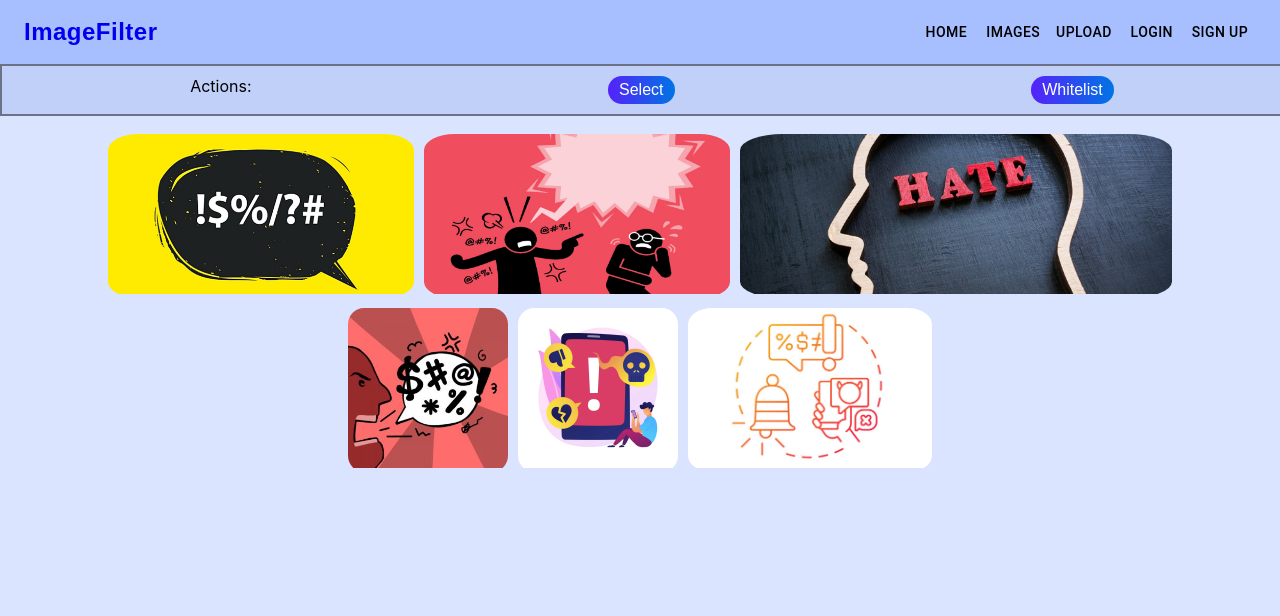
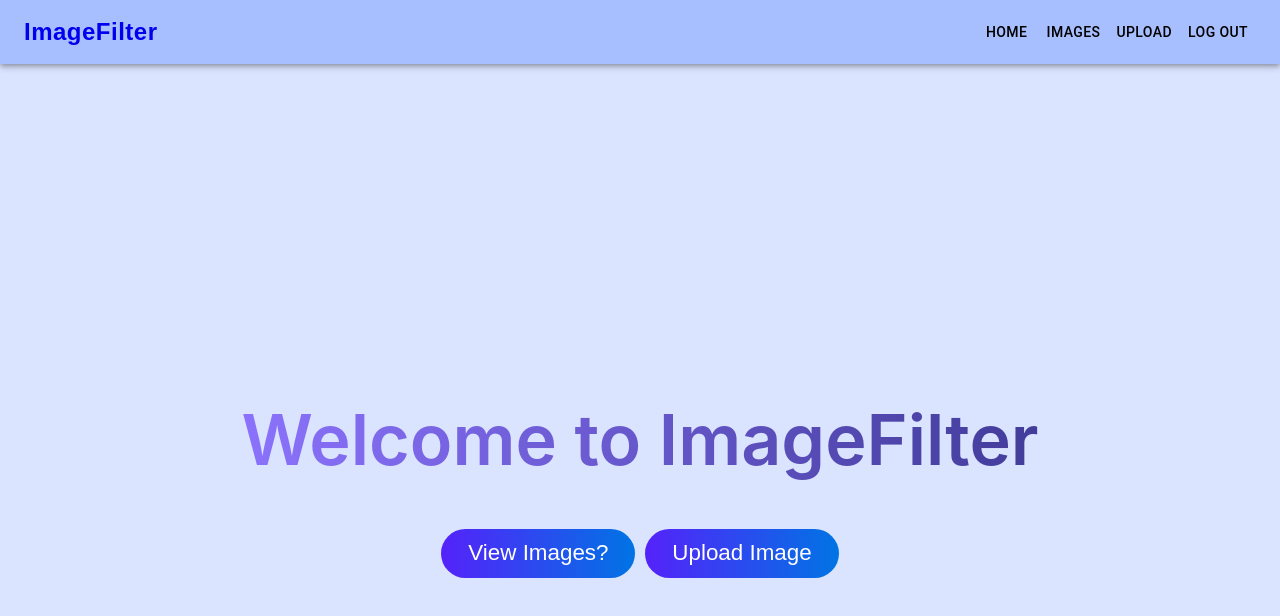
Before and after one commit to UTD-senior-project-11/if-ui, a React (Create React App) app: page /#/ in a window 1280 px wide. Before the commit this address led to /#/grid. Shown: the top 616 px of the page. Built offline with nearby package versions, Linux system fonts and the light colour scheme; sample sign-in values are in the browser's storage.

Commit message:
Fetch and display images from API, show different pages depending on if the user is logged in, add logout option, add upload image to homepage, remove PNG from accepted filetype, show alert if user tries to login with wrong credentials

```diff
--- a/src/components/HomePage.js
+++ b/src/components/HomePage.js
@@ -1,10 +1,10 @@
 import "./HomePage.scss";
-import React from "react";
+import React, { useState } from "react";
 import { useNavigate } from "react-router-dom";
 
 const HomePage = () => {
   const navigate = useNavigate();
-  let loggedIn = localStorage.getItem("logged_in") || false; // TODO with backend. Local storage for token?
+  const [loggedIn, setLoggedIn] = useState(localStorage.getItem("logged_in") || "false");
   document.title = "Home Page | Image Filter";
 
   function navigateToPage(page) {
@@ -15,7 +15,7 @@ const HomePage = () => {
     <div className="home-page">
       <h1 className="home-page-header">Welcome to ImageFilter</h1>
 
-      {!loggedIn ? (
+      {loggedIn === "false" ? (
         <div className="home-page-buttons-container">
           <button
             className="home-page-login-button"
@@ -33,6 +33,7 @@ const HomePage = () => {
           </button>
         </div>
       ) : (
+        <div className="home-page-buttons-container">
           <button
             className="home-page-grid-button"
             type="button"
@@ -40,6 +41,14 @@ const HomePage = () => {
           >
             View Images?
           </button>
+          <button
+            className="home-page-upload-button"
+            type="button"
+            onClick={() => navigateToPage("/upload")}
+          >
+            Upload Image
+          </button>
+        </div>
       )}
     </div>
   );
--- a/src/components/HomePage.scss
+++ b/src/components/HomePage.scss
@@ -69,6 +69,22 @@
     transition: color .2s ease, background-color .2s ease, box-shadow .2s ease;
 }
 
+.home-page-upload-button {
+    display: inline-block;
+    outline: 0;
+    border: none;
+    box-shadow: none;
+    cursor: pointer;
+    padding: 0.5em 1.2em;
+    font-size: 1.4em;
+    font-weight: 400;
+    color: #fff;
+    text-align: center;
+    background: linear-gradient(90deg,#5522fa 0,#0074e4 100%);
+    border-radius: 50px;
+    transition: color .2s ease, background-color .2s ease, box-shadow .2s ease;
+}
+
 .home-page-button:hover {
     box-shadow: 0 0 0 0.15rem #3712bd;
 }
--- a/src/components/ImageGrid.js
+++ b/src/components/ImageGrid.js
@@ -1,14 +1,7 @@
-import React, { useState } from "react";
+import React, { useState, useRef } from "react";
 import "./ImageGrid.scss";
 import Checkbox from '@mui/material/Checkbox';
 import Alert from '@mui/material/Alert';
-
-import img0 from "../assets/0.jpg";
-import img1 from "../assets/1.jpg";
-import img2 from "../assets/2.jpg";
-import img3 from "../assets/3.jpg";
-import img4 from "../assets/4.jpg";
-import img5 from "../assets/5.jpg";
 
 const GridItem = (props) => {
   function restoreOriginalDimensions(e) {
@@ -24,7 +17,7 @@ const GridItem = (props) => {
         <img
           alt={"thumbnail"}
           className="image-grid-item-image"
-          src={props.img}
+          src={props.imgUrl}
           onClick={props.onClick}
           onLoad={restoreOriginalDimensions}
           height={window.innerWidth <= 600 ? "100px" : "200px"}
@@ -39,27 +32,45 @@ const ImageGrid = () => {
   const [sideImage, setSideImage] = useState();
   const [showCheckbox, setShowCheckbox] = useState(false);
   const [checkedImages, setCheckedImages] = useState();
-  let gridItemsArray = []; // grid items to be rendered
+  const [gridItemsArray, setGridItemsArray] = useState([]);
+  const fetched = useRef(false);
 
-  // placeholder hardcoded images in lieu of a backend
-  gridItemsArray.push(
-    <GridItem img={img0} onClick={() => handleClick(img0)} checkedImages={checkedImages} showCheckbox={showCheckbox}/>
-  );
-  gridItemsArray.push(
-    <GridItem img={img1} onClick={() => handleClick(img1)} checkedImages={checkedImages} showCheckbox={showCheckbox}/>
-  );
-  gridItemsArray.push(
-    <GridItem img={img2} onClick={() => handleClick(img2)} checkedImages={checkedImages} showCheckbox={showCheckbox}/>
-  );
-  gridItemsArray.push(
-    <GridItem img={img3} onClick={() => handleClick(img3)} checkedImages={checkedImages} showCheckbox={showCheckbox}/>
-  );
-  gridItemsArray.push(
-    <GridItem img={img4} onClick={() => handleClick(img4)} checkedImages={checkedImages} showCheckbox={showCheckbox}/>
-  );
-  gridItemsArray.push(
-    <GridItem img={img5} onClick={() => handleClick(img5)} checkedImages={checkedImages} showCheckbox={showCheckbox}/>
-  );
+  async function getImages() {
+    console.log("Fetching images!")
+    var base64s;
+    await fetch("http://localhost:8080/image/getAll", {
+      method: "GET"
+    })
+    .then(response => response.json())
+    .then((result) => { base64s = result; })
+    convertToGridItems(base64s);
+  }
+  function convertToGridItems(base64s) {
+    base64s.forEach((base64) => {
+      let imageUrl = base64ToImage(base64);
+      setGridItemsArray(gridItemsArray => [...gridItemsArray,
+        <GridItem imgUrl={imageUrl} onClick={() => handleClick(imageUrl)} checkedImages={checkedImages} showCheckbox={showCheckbox}/>
+      ]);
+    })
+  }
+  function base64ToImage(str) {
+    const binaryString = atob(str);
+    const bytes = new Uint8Array(binaryString.length);
+
+    for (let i=0;i<binaryString.length;i++)
+    {
+      bytes[i] = binaryString.charCodeAt(i);
+    }
+
+    const blob = new Blob([bytes], { type: 'image/jpeg' });
+    const imageUrl = URL.createObjectURL(blob);
+
+    return imageUrl;
+  }
+  if(!fetched.current) { // prevent fetching multiple times
+    getImages();
+    fetched.current = true;
+  }
 
   function handleClick(img) {
     setSideImage(img);
--- a/src/components/ImageGrid.scss
+++ b/src/components/ImageGrid.scss
@@ -7,7 +7,7 @@ img { max-width: 100%; height: 100%; }
 
 .image-grid-actions-bar {
     background-color: #c0d0f9;
-    position: fixed;
+    //position: fixed;
     width: 100%;
     height: auto;
     padding: 10px;
@@ -96,8 +96,8 @@ img { max-width: 100%; height: 100%; }
 .image-grid-item-image {
     cursor: pointer;
     max-width: 100%;
-    max-height: 20vh;
+    max-height: 30vh;
     @media (max-width: 640px) {
-        max-height: 30vh;
+        max-height: 40vh;
     }
 }
--- a/src/components/Navbar.js
+++ b/src/components/Navbar.js
@@ -1,4 +1,4 @@
-import * as React from "react";
+import React, { useState, useEffect } from "react";
 import {
   AppBar,
   Box,
@@ -20,9 +20,21 @@ const theme = createTheme({
   },
 });
 
-// let loggedIn = localStorage.getItem("logged_in") || false; // TODO with backend. Local storage for token?
+function Navbar() {
+  const [loggedIn, setLoggedIn] = useState(localStorage.getItem("logged_in") || "false");
 
-function Navbar() {
+  useEffect(() => {
+    const handleStorageChange = () => {
+      setLoggedIn(localStorage.getItem("logged_in"));
+    };
+
+    window.addEventListener('storage', handleStorageChange);
+
+    return () => {
+      window.removeEventListener('storage', handleStorageChange);
+    }
+  }, []);
+
   return (
     <Box sx={{ display: "flex" }}>
       <ThemeProvider theme={theme}>
@@ -55,9 +67,8 @@ function Navbar() {
             </Typography>
 
             <Box sx={{ display: "block" }}>
-              {pageNames.map((page, index) => (
               <Button
-                  key={page}
+                key={pageNames[0]}
                 sx={{
                   color: "#000",
                   "@media (max-width: 600px)": {
@@ -66,11 +77,84 @@ function Navbar() {
                   },
                 }}
                 component={Link}
-                  to={pageRoutes[index]}
+                to={pageRoutes[0]}
               >
-                  {page}
+                {pageNames[0]}
               </Button>
-              ))}
+              {loggedIn === "true" && <Button
+                key={pageNames[1]}
+                sx={{
+                  color: "#000",
+                  "@media (max-width: 600px)": {
+                    paddingLeft: 0,
+                    paddingRight: 0,
+                  },
+                }}
+                component={Link}
+                to={pageRoutes[1]}
+              >
+                {pageNames[1]}
+              </Button>}
+              {loggedIn === "true" && <Button
+                key={pageNames[2]}
+                sx={{
+                  color: "#000",
+                  "@media (max-width: 600px)": {
+                    paddingLeft: 0,
+                    paddingRight: 0,
+                  },
+                }}
+                component={Link}
+                to={pageRoutes[2]}
+              >
+              {pageNames[2]}
+              </Button>}
+              {loggedIn === "true" && <Button
+                key="Logout"
+                sx={{
+                  color: "#000",
+                  "@media (max-width: 600px)": {
+                    paddingLeft: 0,
+                    paddingRight: 0,
+                  },
+                }}
+                onClick={() => {
+                  console.log("logging out");
+                  localStorage.setItem("logged_in", false);
+              }}
+                component={Link}
+                to={pageRoutes[0]}
+              >
+                Log Out
+              </Button>}
+              {loggedIn === "false" && <Button
+                key={pageNames[3]}
+                sx={{
+                  color: "#000",
+                  "@media (max-width: 600px)": {
+                    paddingLeft: 0,
+                    paddingRight: 0,
+                  },
+                }}
+                component={Link}
+                to={pageRoutes[3]}
+              >
+              {pageNames[3]}
+              </Button>}
+              {loggedIn === "false" && <Button
+                key={pageNames[4]}
+                sx={{
+                  color: "#000",
+                  "@media (max-width: 600px)": {
+                    paddingLeft: 0,
+                    paddingRight: 0,
+                  },
+                }}
+                component={Link}
+                to={pageRoutes[4]}
+              >
+              {pageNames[4]}
+              </Button>}
             </Box>
           </Toolbar>
         </AppBar>
--- a/src/components/SignUpPage.js
+++ b/src/components/SignUpPage.js
@@ -1,6 +1,5 @@
 import "./SignUpPage.scss";
 import React, { useState } from "react";
-//import { useNavigate } from "react-router-dom";
 import { Visibility, VisibilityOff } from "@mui/icons-material";
 import {
   IconButton,
@@ -10,9 +9,10 @@ import {
   TextField,
   FormControl,
 } from "@mui/material";
+import { useNavigate } from "react-router-dom";
 
 const SignUpPage = () => {
-  //const navigate = useNavigate();
+  const navigate = useNavigate();
   document.title = "Sign Up | Image Filter";
   const [input, setInput] = useState({
     username: "",
@@ -46,6 +46,7 @@ const SignUpPage = () => {
       console.log("Admin account added")
     })
     localStorage.setItem("logged_in", true);
+    navigate("Home");
   }
 
   return (
```
Also changed, not shown: src/components/LoginPage.js (+23 -2 lines), src/components/UploadPage.js (+8 -8 lines), 1 other file (tests, documents, lock files or other folders). Lines whose indentation alone changed are shown as unchanged.
